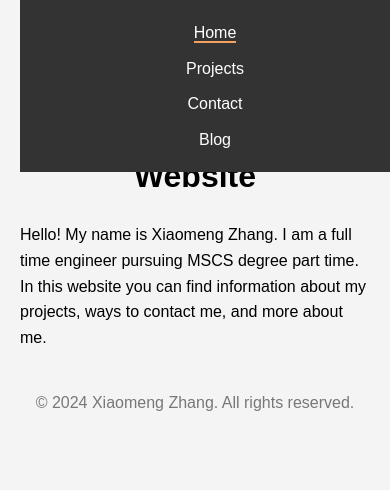
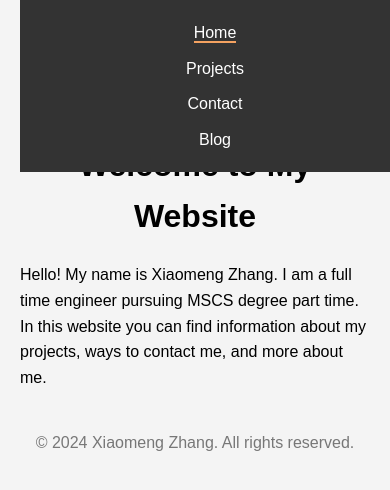
Before and after one commit to zhangx1997/cs5610, a plain HTML site: page index.html in a window 390 px wide. Drawn offline with Linux system fonts and the light colour scheme.

Commit message:
Add files via upload

```diff
--- a/style.css
+++ b/style.css
@@ -21,6 +21,7 @@ nav {
   top: 0;
   width: 100%;
   text-align: center;
+  z-index: 1000;
 }
 
 nav ul {
@@ -48,7 +49,7 @@ nav ul li a:hover {
 
 /* Main content */
 main {
-  margin-top: 80px; /* Account for the fixed navbar */
+  margin-top: 100px; /* Account for the fixed navbar */
 }
 
 h1 {
@@ -148,4 +149,8 @@ footer {
   .projects-grid {
     grid-template-columns: 1fr; /* Change to a single column on smaller screens */
   }
+
+  main {
+    margin-top: 120px;
+  }
 }
```
